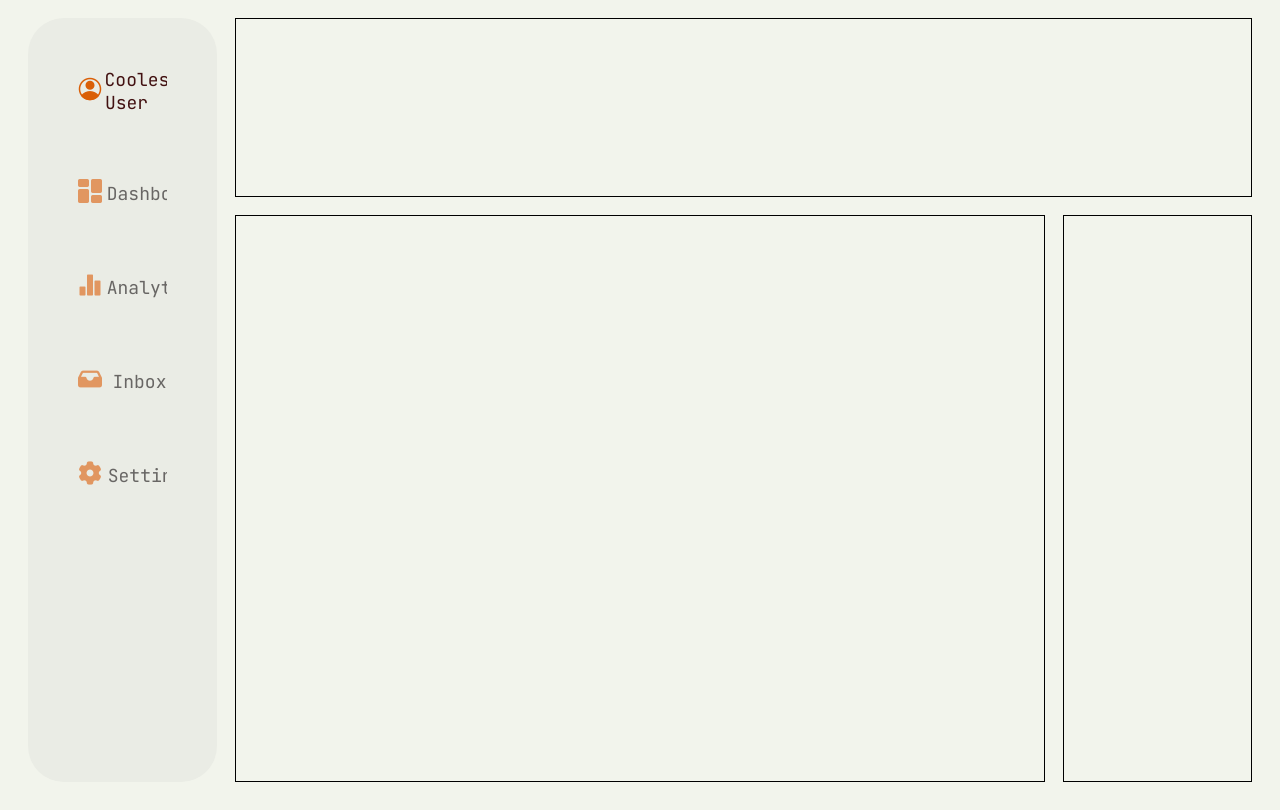
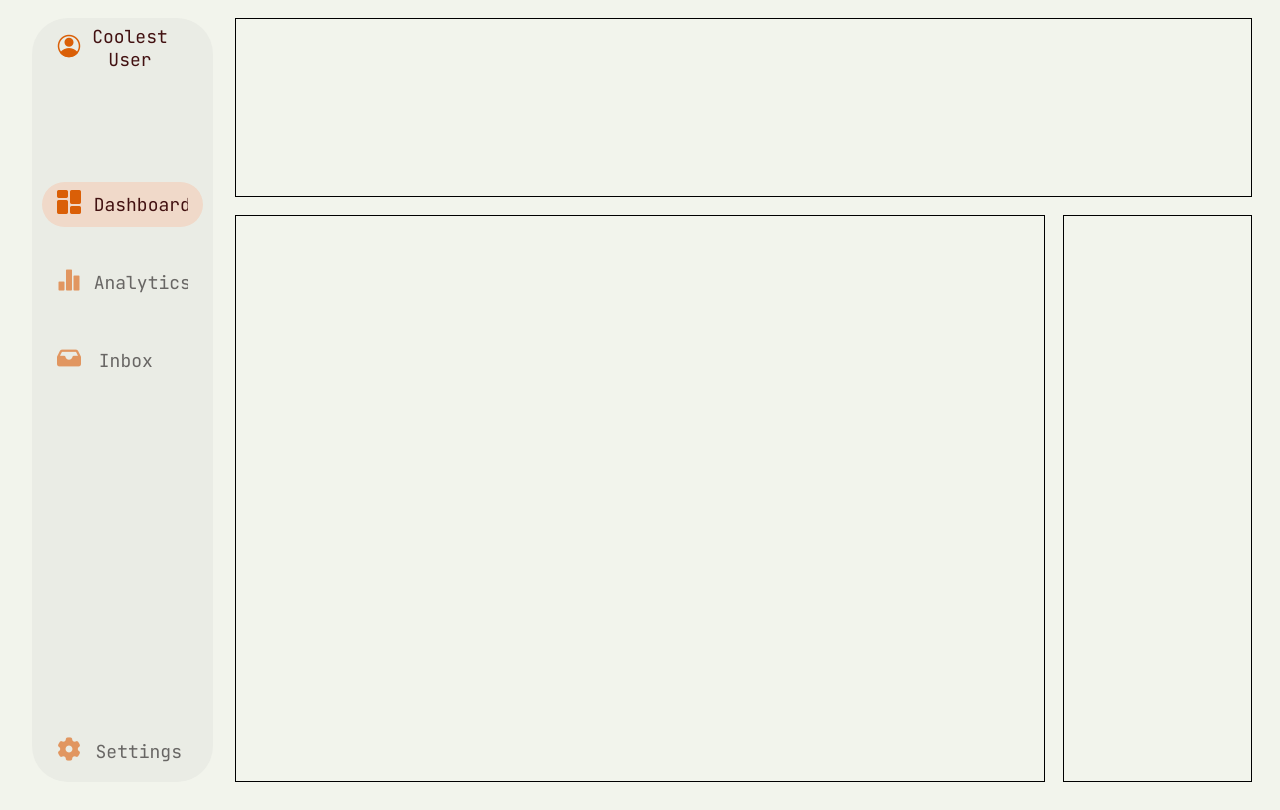
Before and after one commit to GabrielDevJourney/Dasboard, a plain HTML site: page index.html in a window 1280 px wide. Drawn offline with Linux system fonts and the light colour scheme.

Commit message:
dashboard button styling to preview if button is clicked and fixe settings button typo

```diff
--- a/styles.css
+++ b/styles.css
@@ -43,11 +43,12 @@ body{
 /* *SIDE BAR LEFT STYLING */
 .side-bar-left{
     grid-area: sidebar-left;
-    display: flex;
-    flex-direction: column;
-    padding: 1rem;
+    display: grid;
+    grid-template-rows: repeat(10,minmax(auto,1fr));
     background-color: var(--bgc-default);
     border-radius: 2rem;
+    row-gap: 1rem;
+    margin: 0rem 0.2rem;
 }
 .side-bar-left > button{
     display: flex;
@@ -55,7 +56,7 @@ body{
     border: none;
     border-radius: 2rem;
     padding: 0.8rem;
-    margin: 1rem;
+    margin: 0.4rem 0.6rem  ;
     background-color: transparent;
     color: var(--btn-txt-not-selected);
 }
@@ -71,11 +72,27 @@ body{
     color: var(--btn-txt-selected) ;
 }
 
+/* *DASHBOARD BUTTON  */
+.side-bar-left > .dashboard{
+    background-color: var(--bgc-lightmode-category-selected);
+    color: var(--btn-txt-selected);
+}
+.side-bar-left > .dashboard img:nth-child(1){
+    display: none;
+}
+.side-bar-left > .dashboard img:nth-child(2){
+    display: inline;
+}
+
+.settings{
+    grid-row: 10/11;
+}
+
 /* *BUTTONS HOVER CHANGES*/
 .dashboard:hover,
 .analytics:hover,
 .inbox:hover,
-.settings :hover{
+.settings:hover{
     cursor: pointer;
     color: var(--btn-txt-selected);
 
```
